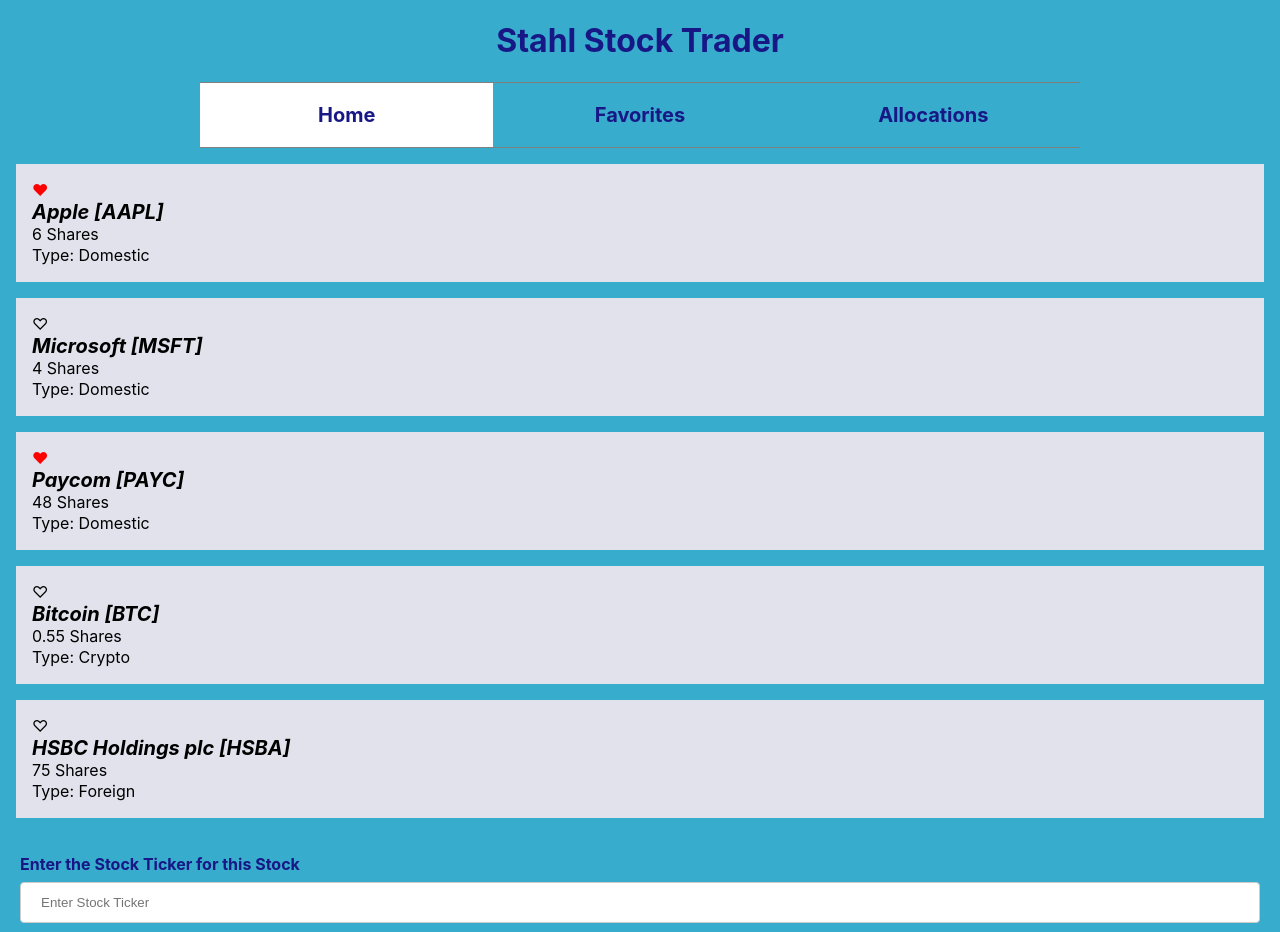
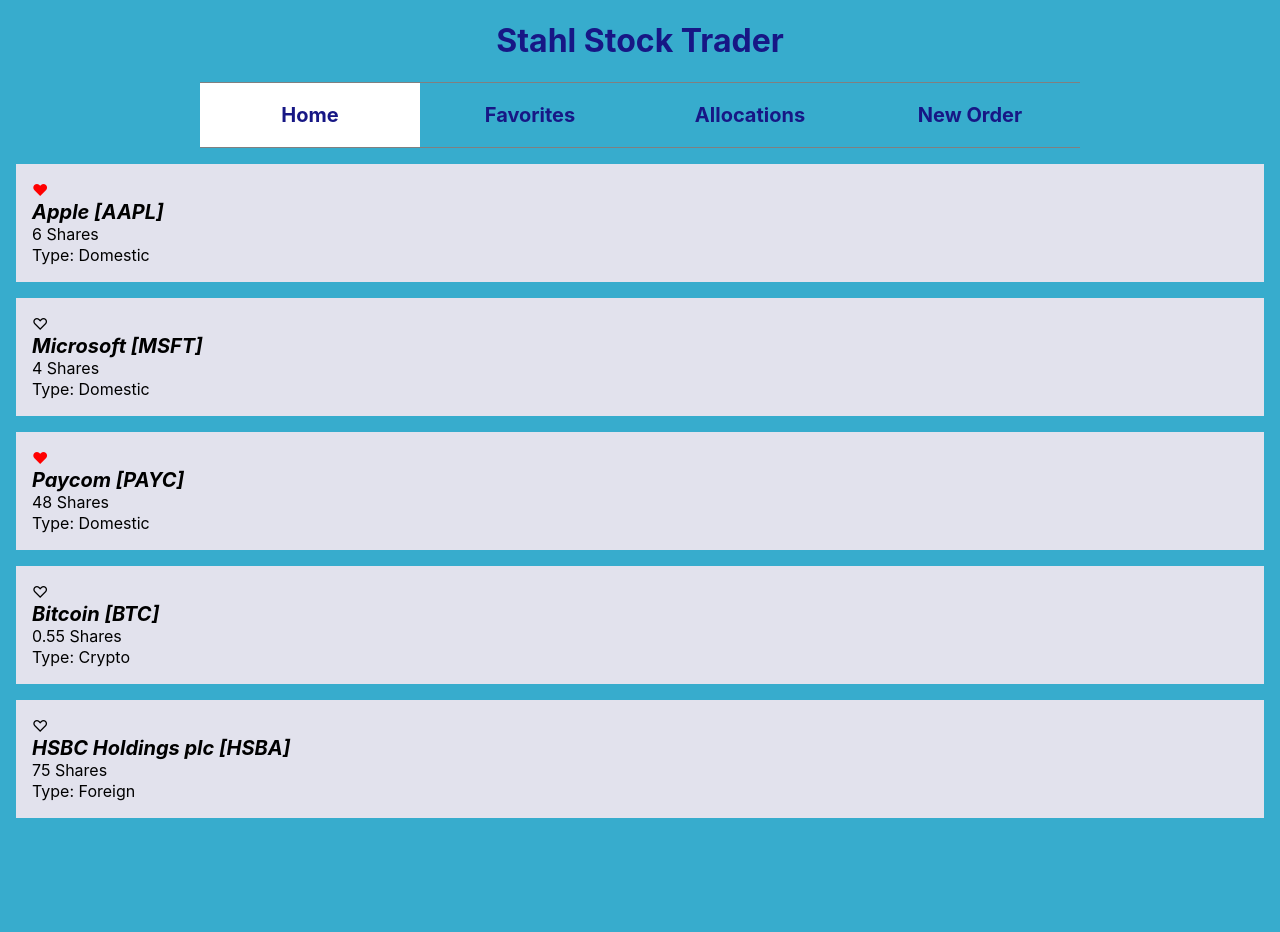
Before and after one commit to Andrewstahl/phase-2-final-project, a React (Create React App) app: page / in a window 1280 px wide. Shown: the top 932 px of the page. After the commit the page ends 834 px from the top, so only its background shows below. Built offline with nearby package versions, Linux system fonts and the light colour scheme; data requests are answered from the project's data file.

Commit message:
Added StockForm to it's own link in the NavBar

```diff
--- a/src/Components/App.js
+++ b/src/Components/App.js
@@ -47,8 +47,8 @@
         <Route exact path="/" element={<StockList stocks={stocks} />} />
         <Route path="/favorites" element={<Favorites stocks={stocks} />} />
         <Route path="/allocations" element={<Allocations stocks={stocks} />} />
+        <Route path="/order" element={<StockForm stocks={stocks} />} />
       </Routes>
-      <StockForm />
     </>
   );
 }
--- a/src/Components/NavBar.js
+++ b/src/Components/NavBar.js
@@ -59,6 +59,15 @@
         >
           Allocations
         </NavLink>
+        <NavLink
+          to="/order"
+          exact
+          style={({ isActive }) => (
+            isActive ? linkStylesActive : linkStyles
+          )}
+        >
+          New Order
+        </NavLink>
       </div>
     </div>
   )
```
